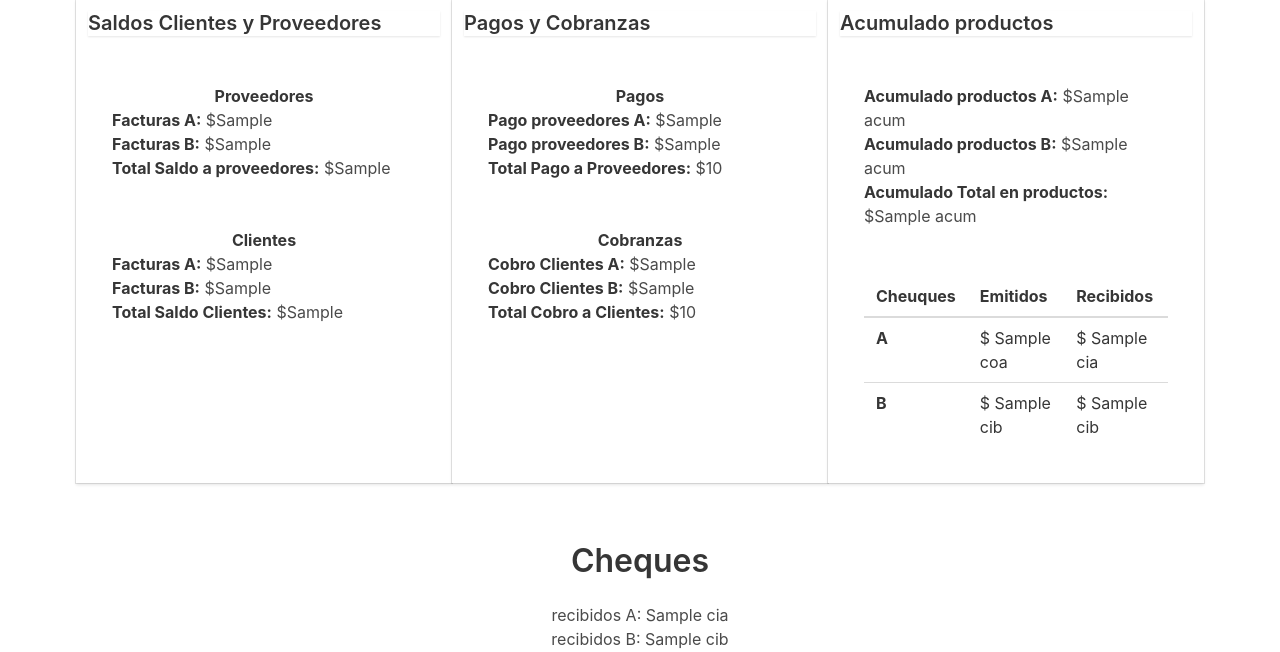
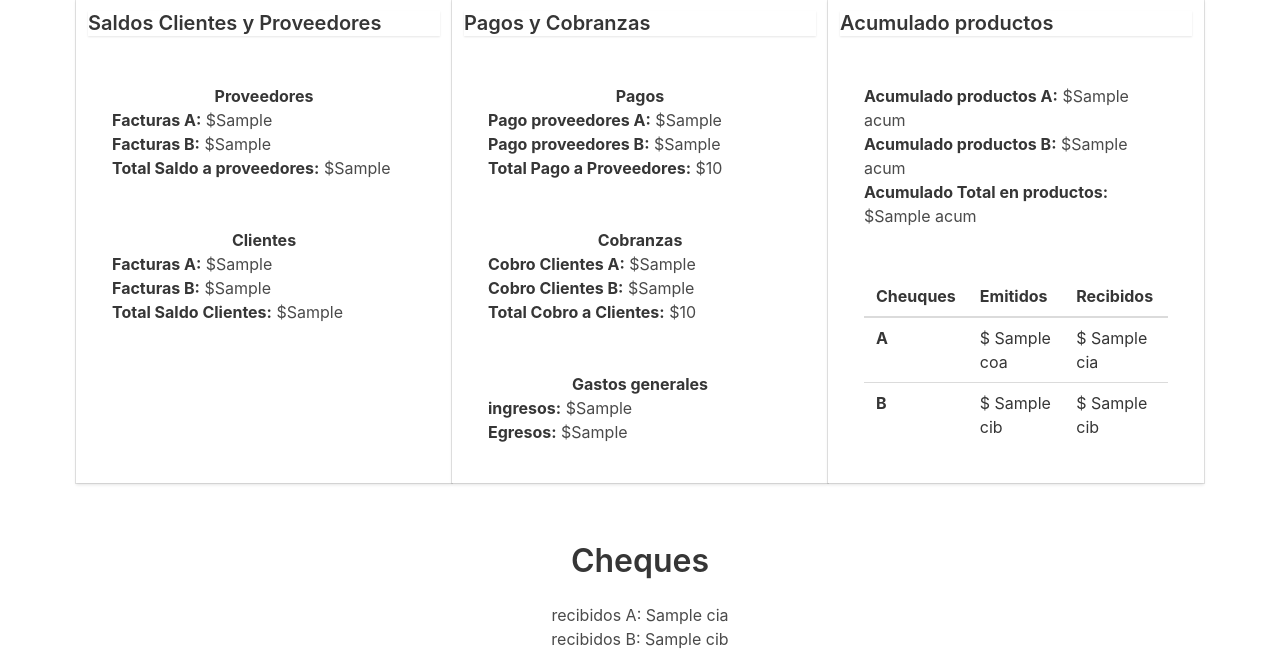
Before and after one commit to EmilioDifferding/simpleadmin, a Flask app: template app/templates/administracion.html in a window 1280 px wide. Shown: the part 377-1029 px from the top of the page. Run offline with Flask 2, Linux system fonts and the light colour scheme; the template is opened without the code that fills it: most values are stand-ins (such as "Sample title", 1, 10 or a date in 2020); some libraries are stand-ins or nearby versions.

Commit message:
agrego a la vista viz de gastos grales

```diff
--- a/app/templates/administracion.html
+++ b/app/templates/administracion.html
@@ -59,6 +59,11 @@
                     <p><strong>Cobro Clientes B:</strong> ${{cobranzas_b}}</p>
                     <p><strong>Total Cobro a Clientes:</strong> ${{cobranzas_a + cobranzas_b}}</p>
                 </div>
+                <div class="card-content">
+                    <h3 class="has-text-centered"><strong>Gastos generales</strong></h3>
+                    <p><strong>ingresos:</strong> ${{g_entrada}}</p>
+                    <p><strong>Egresos:</strong> ${{g_salida}}</p>
+                </div>
         </div>
         <div class="column card">
             <h2 class="subtitle card-header"><strong>Acumulado productos</strong></h2>
```
